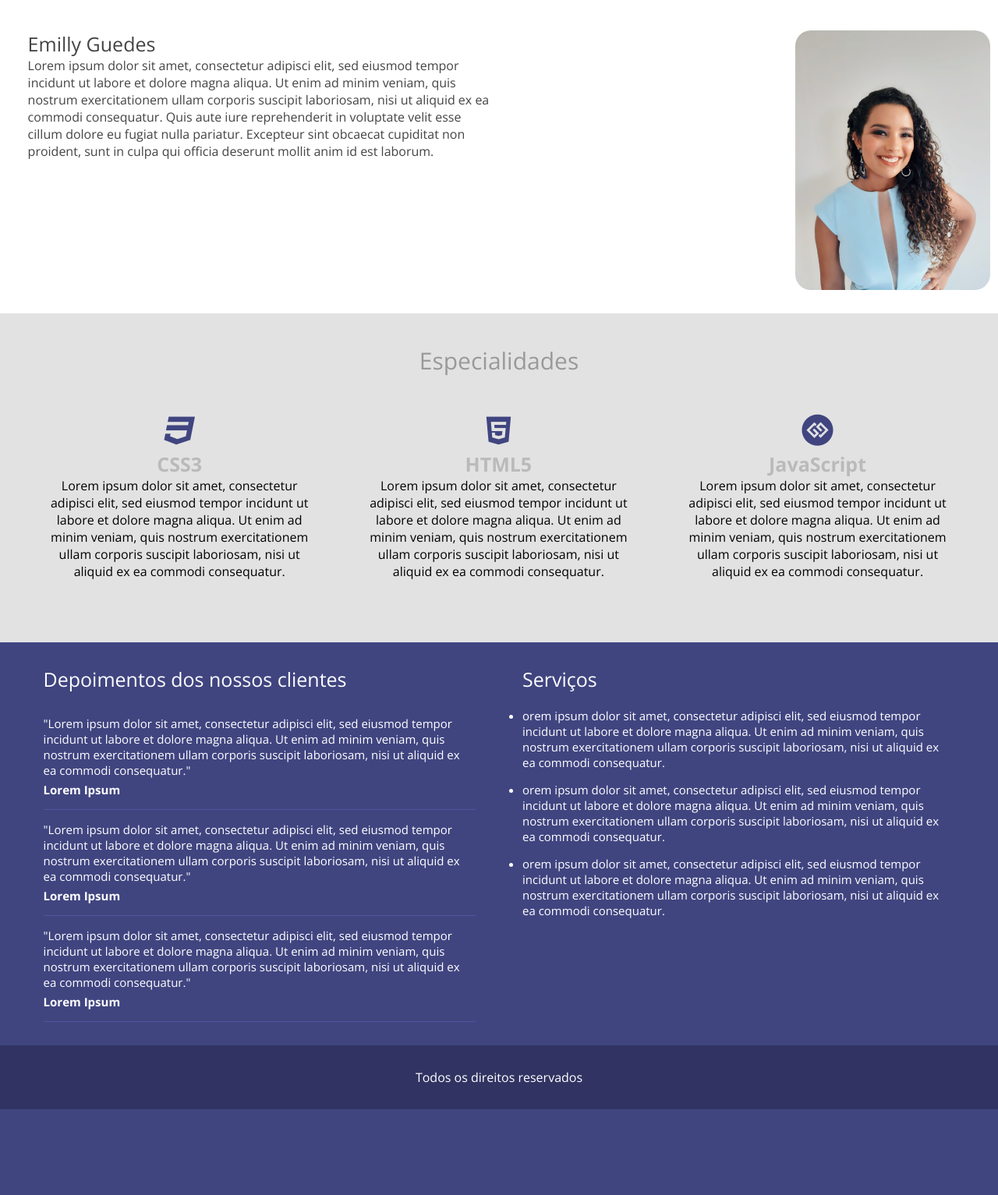
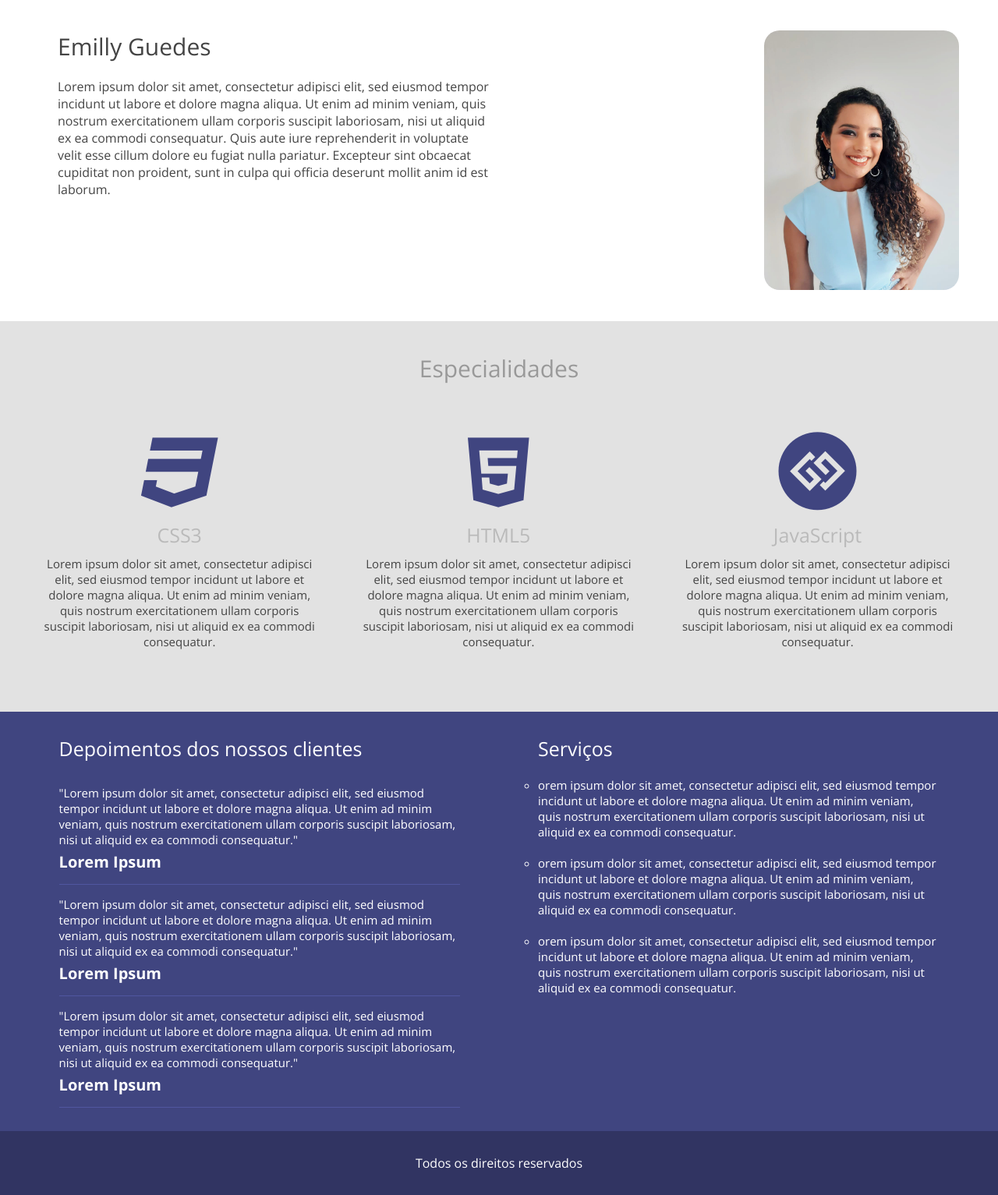
Before and after one commit to EmillyGuedes/projetoPhp, a PHP site: page / in a window 1280 px wide. Shown: the part 673-2206 px from the top of the page at 78% size. Before the commit the page ends 2096 px from the top, so only its background shows below. Run offline with PHP 8.4, Linux system fonts and the light colour scheme.

Commit message:
correção na estilização

```diff
--- a/estilo/style.css
+++ b/estilo/style.css
@@ -1,70 +1,66 @@
-*{
+* {
     margin: 0;
     padding: 0;
     box-sizing: border-box;
     font-family: "Open Sans";
   }
-.center{
-    max-width: 1280px;
-    padding:0 2%;
-    margin:0 auto;
-}
-
-
-.w33{
-    width: 33.3%;
-    padding: 0 10px;
-}
-
-img{
+  img {
     width: 100%;
     max-width: 250px;
     border-radius: 20px;
   }
 
-.w50{
-    padding:0 10px;
+  .center {
+    max-width: 1280px;
+    padding: 0 2%;
+    margin: 0 auto;
+  }
+
+  .w33 {
+    width: 33.3%;
+    padding: 0 10px;
+  }
+
+  .w50 {
+    padding: 0 10px;
     width: 50%;
   }
 
-.left{
+  .left {
     float: left;
   }
 
-
-.right{
+  .right {
     float: right;
   }
 
-.clear{
-    clear:both;
+  .clear {
+    clear: both;
   }
 
   /*Estilização do Site */
-header{
+  header {
     padding: 20px 0;
-    background: #3D437A;
+    background: #3d437a;
   }
 
-
-header .logo{
-    font-size:23px;
+  header .logo {
+    font-size: 23px;
     font-weight: 300;
-    text-transform: uppercase;
     color: white;
   }
 
-.mobile{
-    display:none;
+  .mobile {
+    display: none;
   }
 
-nav.desktop ul{
+  nav.desktop ul {
     position: relative;
-    top:6px;
+    top: 6px;
     list-style-type: none;
   }
 
-nav.desktop li{
+  nav.desktop li {
     font-weight: 300;
     font-size: 15px;
     padding: 0 30px;
@@ -72,241 +68,228 @@ nav.desktop li{
     display: inline-block;
   }
 
-
-nav.desktop a{
+  nav.desktop a {
     color: white;
     text-decoration: none;
   }
 
-section.banner-principal{
+  section.banner-principal {
     width: 100%;
     height: 600px;
-    background-image: url('../img/bg-form.jpg');
+    background-image: url("../img/banner.jpg");
+    position: relative;
     background-size: cover;
-    position: relative;
   }
 
-
-.overlay{
+  .overlay {
     position: absolute;
     left: 0;
     top: 0;
     width: 100%;
     height: 100%;
-    background-color: rgba(51,51,51,0.8);
+    background-color: rgba(39, 39, 39, 0.8);
   }
 
-
-section.banner-principal form{
+  section.banner-principal form {
     width: 93%;
     max-width: 600px;
     z-index: 2;
     position: absolute;
     left: 50%;
     top: 50%;
-    transform:translate(-50%,-50%);
-    -ms-transform:translate(-50%,-50%);
+    transform: translate(-50%, -50%);
+    -ms-transform: translate(-50%, -50%);
   }
 
-section.banner-principal form h2{
+  section.banner-principal form h2 {
     color: white;
     font-weight: 300;
     font-size: 30px;
     text-align: center;
   }
 
-
-section.banner-principal form input[type=email]{
+  section.banner-principal form input[type="email"] {
     width: 100%;
-    height: 66px;
+    height: 65px;
     margin-top: 10px;
     background: white;
     color: #333;
-    font-size: 22px;
+    font-size: 25px;
     padding-left: 10px;
-
   }
 
-section.banner-principal form input[type=submit]{
+  section.banner-principal form input[type="submit"] {
     width: 100%;
     height: 66px;
     margin-top: 10px;
     background: #00c59e;
     color: white;
-    font-size: 22px;
+    font-size: 25px;
     cursor: pointer;
     border: 0;
   }
 
-
-section.descricao-autor{
-    padding: 30px 0;
+  section.descricao-autor {
+    padding: 40px;
   }
 
-
-
-section.descricao-autor h2{
-font-size: 25px;
+  section.descricao-autor h2 {
+    font-size: 30px;
     font-weight: 300;
-color:#444;
+    color: #444;
   }
 
-section.descricao-autor{
-    font-size:16px;
-    color:#444;
-    margin-top:10px;
+  section.descricao-autor p {
+    font-size: 16px;
+    color: #444;
+    margin-top: 20px;
   }
 
-
-section.especialidades{
-    padding:40px 0;
+  section.especialidades {
+    padding: 40px 0;
     background: #e2e2e2;
   }
 
-
-section.especialidades h2.title{
+  section.especialidades .title {
     font-size: 30px;
-text-align: center;
     font-weight: 400;
     color: #999;
+    text-align: center;
   }
 
-.box-especialidade{
+  .box-especialidade {
     margin: 40px 0;
+    padding: 0 30px;
     text-align: center;
-    padding: 0 30px;
   }
 
-.box-especialidade h3{
-    text-align: center;
+  .box-especialidade h3 {
     color: #404580;
-    font-size: 40px;
+    font-size: 100px;
   }
 
-.box-especialidade h4{
-    font-weight: 600;
+  .box-especialidade h4 {
+    color: #bababa;
+    font-weight: 400;
     font-size: 25px;
-    color:#bababa;
   }
 
-.box-especialidades p{
+  .box-especialidade p {
     color: #444;
     font-size: 15px;
     margin-top: 10px;
   }
 
-section.extras{
+  section.extras {
     padding: 30px 0;
     background: #404580;
   }
 
-.depoimentos-container,.servicos-container{
-    padding: 0 30px;
+  .servicos-container,
+  .depoimentos-container {
+    padding: 0 50px;
   }
 
-section.extras .title{
+  section.extras .title {
     color: white;
     font-weight: 300;
     font-size: 25px;
-    margin-bottom:15px;
+    margin-bottom: 15px;
   }
 
-.depoimento-single{
+  .depoimento-single {
     padding: 15px 0;
     border-bottom: 1px solid #5056a0;
   }
 
-p.depoimento-descricao{
+  p.depoimento-descricao {
     font-size: 15px;
     color: white;
     font-weight: 300;
   }
 
-p.nome-autor{
-    font-size:15px;
+  p.nome-autor {
+    font-size: 20px;
     color: white;
-    margin-top:5px;
     font-weight: bold;
+    margin-top: 5px;
   }
 
-.servicos ul{
-    margin:20px 0;
+  .servicos ul {
+    margin: 20px 0;
   }
 
-.servicos li{
-    margin-bottom: 15px;
+  .servicos li {
+    list-style: circle;
     font-size: 15px;
-    color:white;
+    color: white;
     font-weight: 300;
+    margin-bottom: 20px;
   }
 
-footer{
+  footer {
     background: #313462;
-    padding:30px 0;
+    padding: 30px 0;
   }
 
-footer p{
-    color:white;
+  footer p {
+    color: white;
     text-align: center;
     font-weight: 400;
     font-size: 16px;
   }
 
-
-@media screen and (max-width:768px){
-    img{
+  @media screen and (max-width: 768px) {
+    img {
       float: none !important;
-        display:block;
-        margin:0 auto;
+      display: block;
+      margin: 0 auto;
     }
-
-    .w50{
-        padding:20px;
-        width:100%
-    }
-    .w33{
+    .w50 {
       width: 100%;
       padding: 20px;
     }
-    .box-especialidade{
+    .w33 {
+      width: 100%;
+      padding: 20px;
+    }
+    .box-especialidade {
       padding: 20px 20px;
       margin: 0;
     }
   }
 
-
-@media screen and (max-width: 700px){
-    nav.desktop{
+  @media screen and (max-width: 700px) {
+    nav.desktop {
+      display: none;
+    }
+    nav.mobile {
       display: block;
     }
-    nav.mobile{
-        display:block;
-    }
-
-    .botao-menu-mobile{
+    .botao-menu-mobile {
       font-size: 24px;
       cursor: pointer;
       color: white;
     }
-    nav.mobile ul{
+    nav.mobile ul {
+      display: none;
+      left: 0;
       top: 55px;
+      position: absolute;
       z-index: 3;
-        position: absolute;
-        left:0;
+      text-align: center;
       width: 100%;
-        display: none;
-        text-align: center;
     }
-    nav.mobile li{
-        font-weight:300;
-        width:100%;
+    nav.mobile li {
+      width: 100%;
+      font-size: 17px;
       display: block;
       background: white;
-        border-bottom:1px solid#ccc;
-        font-size: 17px;
+      border-bottom: 1px solid #ccc;
       padding: 8px 0;
+      font-weight: 300;
     }
-    nav.mobile a{
+    nav.mobile a {
       display: block;
       color: #444;
       text-decoration: none;
```
Lines whose indentation alone changed are shown as unchanged.
